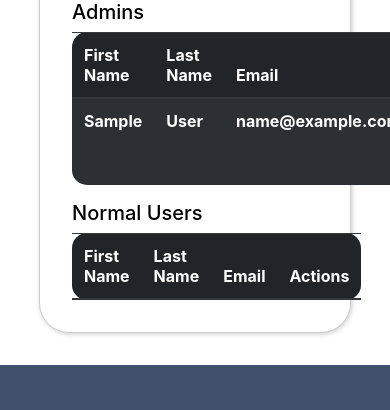
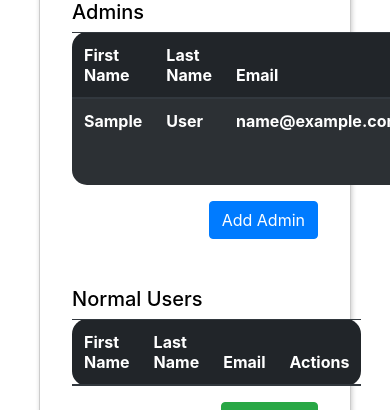
Before and after one commit to UF-CEN4914/firespotter, a Django app: page /organization/1/details in a window 390 px wide; the page is wider, and only the part inside the window is pictured. Shown: the part 155-565 px from the top of that part. Run offline with Django 3.2, Linux system fonts and the light colour scheme; a user stored in the database is signed in; tables that the repository leaves empty hold one stand-in row (values such as "Sample post"); lists and menus that the app fills with data are empty; some libraries are stand-ins or nearby versions; grey boxes are pictures that could not be loaded.

Commit message:
Add admin creation form for admins

```diff
--- /dev/null
+++ b/organizations/forms.py
@@ -0,0 +1,47 @@
+from django import forms
+
+class AdminForm(forms.Form):
+    first_name = forms.CharField(
+        max_length = 200,
+        label = "Email",
+        required = True,
+        widget = forms.TextInput(attrs={
+            "class": "form-control",
+            "placeholder": "Jane"
+        })
+    )
+    last_name = forms.CharField(
+        max_length = 200,
+        label = "Last Name",
+        required = True,
+        widget = forms.TextInput(attrs={
+            "class": "form-control",
+            "placeholder": "Smith"
+        })
+    )
+    email = forms.CharField(
+        max_length = 200,
+        label = "Email",
+        required = True,
+        widget = forms.TextInput(attrs={
+            "class": "form-control",
+            "placeholder": "username@domain.com",
+            "autocomplete": "email"
+        })
+    )
+    password = forms.CharField(
+        label = "Password",
+        required = True,
+        widget = forms.PasswordInput(attrs = {
+            "class": "form-control",
+            "autocomplete": "new-password"
+        })
+    )
+    password_confirmation = forms.CharField(
+        label = "Password Confirmation",
+        required = True,
+        widget = forms.PasswordInput(attrs = {
+            "class": "form-control",
+            "autocomplete": "new-password"
+        })
+    )
--- a/organizations/templates/details.html
+++ b/organizations/templates/details.html
@@ -32,7 +32,43 @@
             {% endfor %}
         </tbody>
     </table>
-
+    {% if is_admin %}
+        <form action="/organization/create_admin" method="post" class="admin-form">
+            {% csrf_token %}
+             <div class="form-group">
+                <div class="row">
+                    <div class="col-md-6">
+                        {{ admin_form.first_name.label_tag }}
+                        {{ admin_form.first_name }}
+                    </div>
+                    <div class="col-md-6">
+                        {{ admin_form.last_name.label_tag }}
+                        {{ admin_form.last_name }}
+                    </div>
+                </div>
+            </div>
+            <div class="form-group">
+                {{ admin_form.email.label_tag }}
+                {{ admin_form.email }}
+            </div>
+            <div class="form-group">
+                {{ admin_form.password.label_tag }}
+                {{ admin_form.password }}
+            </div>
+            <div class="form-group">
+                {{ admin_form.password_confirmation.label_tag }}
+                {{ admin_form.password_confirmation }}
+            </div>
+            <div class="form-group">
+                <input class="btn btn-success" type="submit" value="Create Admin">
+                <button class="btn btn-danger hide-admin-form"> Cancel </button>
+            </div>
+        </form>
+        <div class="admin-action">
+            <button class="btn btn-primary show-admin-form"> Add Admin </button>
+        </div>
+        <br></br>
+    {% endif%}
     <h5> Normal Users </h5>
     <table class="table admins table-striped table-hover table-dark">
         <thead class>
@@ -64,7 +100,26 @@
             {% endfor %}
         </tbody>
     </table>
+    {% if is_admin %}
+        <div class="admin-action">
+            <button class="btn btn-success"> Add User </button>
+        </div>
+    {% endif %}
 </div>
+<script>
+    $(document).ready(function (){
+        $(".show-admin-form").click(function() {
+            $(this).hide();
+            $(".admin-form").show();
+        });
+
+        $(".hide-admin-form").click(function() {
+            $(".admin-form").hide();
+            $(".admin-form")[0].reset()
+            $(".show-admin-form").show()
+        });
+    });
+</script>
 <style>
     .details {
         width: 80%;
@@ -77,6 +132,12 @@
         font-weight: bold;
         box-shadow: 1px 1px 5px #ccc;
     }
+    form {
+        display: none;
+    }
+    .admin-action {
+        text-align: right;
+    }
     h4 {
         padding-bottom: 0.5em;
         border-bottom: 1px solid #ccc;
--- a/organizations/views.py
+++ b/organizations/views.py
@@ -2,6 +2,8 @@ from django.shortcuts import render
 from organizations.models import Organization
 from user_details.models import UserDetail
 from django.contrib.auth.models import User
+from .forms import AdminForm
+
 from django.shortcuts import redirect
 
 def show(request, pk):
@@ -33,10 +35,12 @@ def details(request, pk):
         ud = request.user.userdetail_set.all().first()
         is_admin = ud.role_id == 1
 
+    admin_form = AdminForm()
     context = {
         "users": users,
         "admins": admins,
         "org": org,
-        "is_admin": is_admin
+        "is_admin": is_admin,
+        "admin_form": admin_form
     }
     return render(request, "details.html", context)
```
